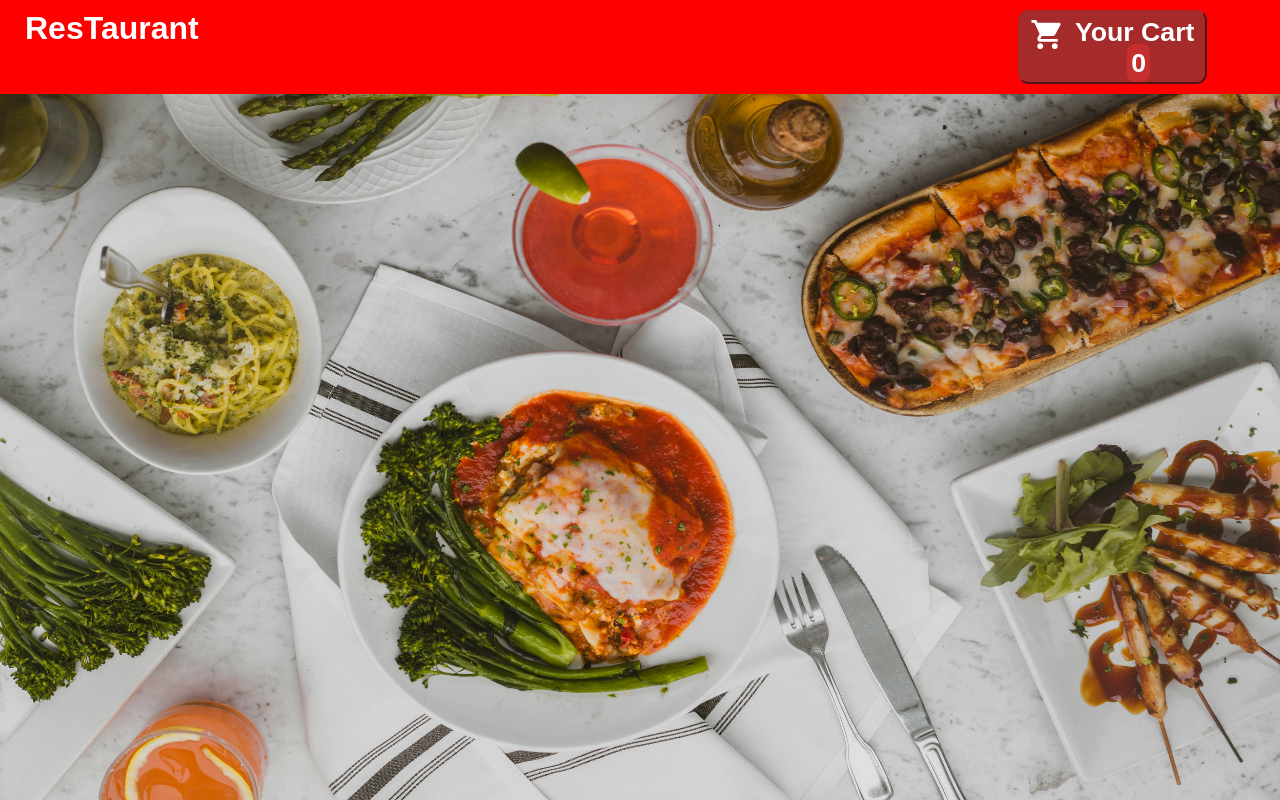
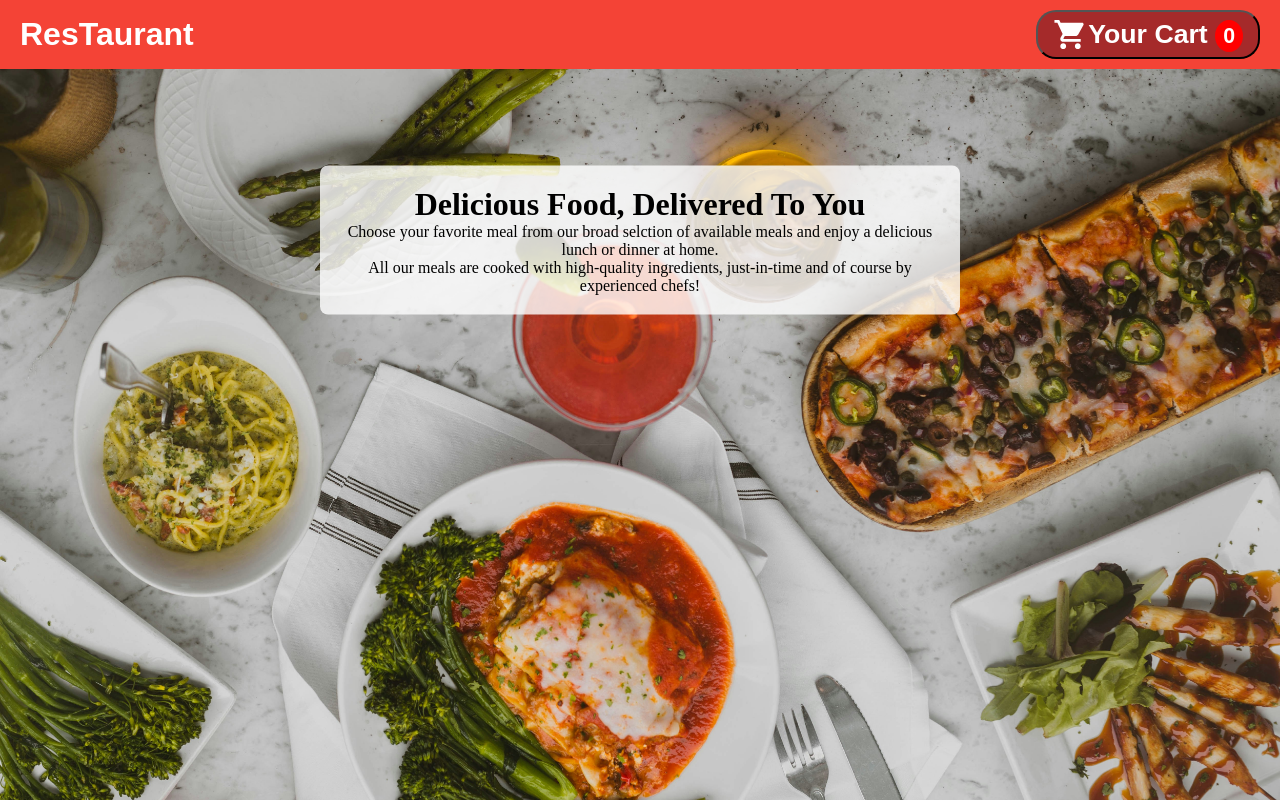
Before and after one commit to Mamta9871/RestaurantSite, a React (Create React App) app: page / in a window 1280 px wide. Shown: the top 800 px of the page. Built offline with nearby package versions, Linux system fonts and the light colour scheme.

Commit message:
Restaurant Summary

```diff
--- a/src/App.js
+++ b/src/App.js
@@ -1,10 +1,12 @@
-import React from "react";
+import React, { Fragment } from "react";
 import Header from "./components/Header/Header";
+import Meals from "./components/Meals/Meals";
 
 function App() {
   return (
     <>
     <Header/>
+    <Meals/>
     </>
   );
 }
--- a/src/components/Header/Header.css
+++ b/src/components/Header/Header.css
@@ -1,57 +1,46 @@
-
-*{
+* {
     margin: 0;
     padding: 0;
   }
 
-.navbar{
+  .navbar {
     display: flex;
-    background-color: red;
-    padding: 10px;
+    justify-content: space-between;
+    align-items: center;
+    background-color: #f44336;
+    padding: 10px 20px;
     color: white;
-    position: relative;
-    z-index: 999;
-}
-
-.logo{
-    margin-left: 15px;
     font-family: Arial, Helvetica, sans-serif;
   }
 
-.Cart-style{
-    display: flex;
-    margin-left: 65%;
-    background-color: brown;
-    width: 15%;
-    height: 20%;
-    padding-left: 10px;
-    padding-top: 5px;
-    padding-bottom: 3px;
-    border-radius: 10px;
-    justify-content: flex-start;
-    color: white;
-    border-color: brown;
+  .logo {
+    font-family: Arial, Helvetica, sans-serif;
   }
 
-span{
-    background-color: rgb(197, 47, 47);
-    padding: 4px;
-    border-radius: 8px;
-    margin-left: 8px;
-    margin-top: 15%;
-    margin-bottom: 10%;
-    width: 8px;
+
+  .Cart-style {
+    display: flex;
+    align-items: center;
+    background-color: brown;
+    padding: 5px 15px;
+    border-radius: 20px;
+    color: white;
   }
 
-.Banner{
-    display: flex;
-    background-position: center;
-    background-repeat: no-repeat;
-    background-size: cover;
-    position: absolute;
-    z-index: 1;
-    top: 0;
-    left: 0;
+  span {
+    background-color: red;
+    padding: 4px 8px;
+    border-radius: 50%;
+    font-size: 0.8em;
+  }
+
+  .banner-container {
+    position: relative;
     width: 100%;
-    height: 100%;
   }
+
+  .Banner {
+    display: block;
+    width: 100%;
+    height: auto;
+  }
--- a/src/components/Header/Header.jsx
+++ b/src/components/Header/Header.jsx
@@ -1,17 +1,23 @@
-import React from 'react'
+import React, { useState } from 'react'
 import './Header.css'
 import ShoppingCartIcon from '@material-ui/icons/ShoppingCart';
 import Banner from '../Images/Banner.jpg'
 
 
 const Header = () => {
+  const[cart,setCart]=useState(0)
+
+  const HandleChange = () => {
+    cart++
+    setCart(cart)
+  }
   return (
     <>
     <div className='navbar'>
         <h1 className='logo'>ResTaurant</h1>
-      <button className='Cart-style'>
+      <button className='Cart-style' onClick={HandleChange}>
       <ShoppingCartIcon id="Icon" fontSize='large'/>
-      <h1 className='cart'> Your Cart <span>0</span></h1>
+      <h1 className='cart'> Your Cart <span>{cart}</span></h1>
       </button>
     </div>
     <div >
--- /dev/null
+++ b/src/components/Meals/Meals.jsx
@@ -0,0 +1,12 @@
+import React from 'react'
+import Summary from './Summary'
+
+const Meals = () => {
+  return (
+    <>
+    <Summary/>
+    </>
+  )
+}
+
+export default Meals
--- /dev/null
+++ b/src/components/Meals/Summary.css
@@ -0,0 +1,11 @@
+.Summary {
+    position: absolute;
+    top: 30%;
+    left: 50%;
+    transform: translate(-50%, -50%);
+    background-color: rgba(255, 255, 255, 0.8);
+    padding: 20px;
+    border-radius: 8px;
+    text-align: center;
+    z-index: 1;
+  }
--- /dev/null
+++ b/src/components/Meals/Summary.jsx
@@ -0,0 +1,16 @@
+ import React from 'react'
+ import './Summary.css'
+
+ const Summary = () => {
+   return (
+     <>
+     <div className="Summary">
+      <h1>Delicious Food, Delivered To You</h1>
+      <p>Choose your favorite meal from our broad selction of available meals and enjoy a delicious lunch or dinner at home.</p>
+      <p>All our meals are cooked with high-quality ingredients, just-in-time and of course by experienced chefs!</p>
+     </div>
+     </>
+   )
+ }
+
+ export default Summary;
```
Lines whose indentation alone changed are shown as unchanged.
